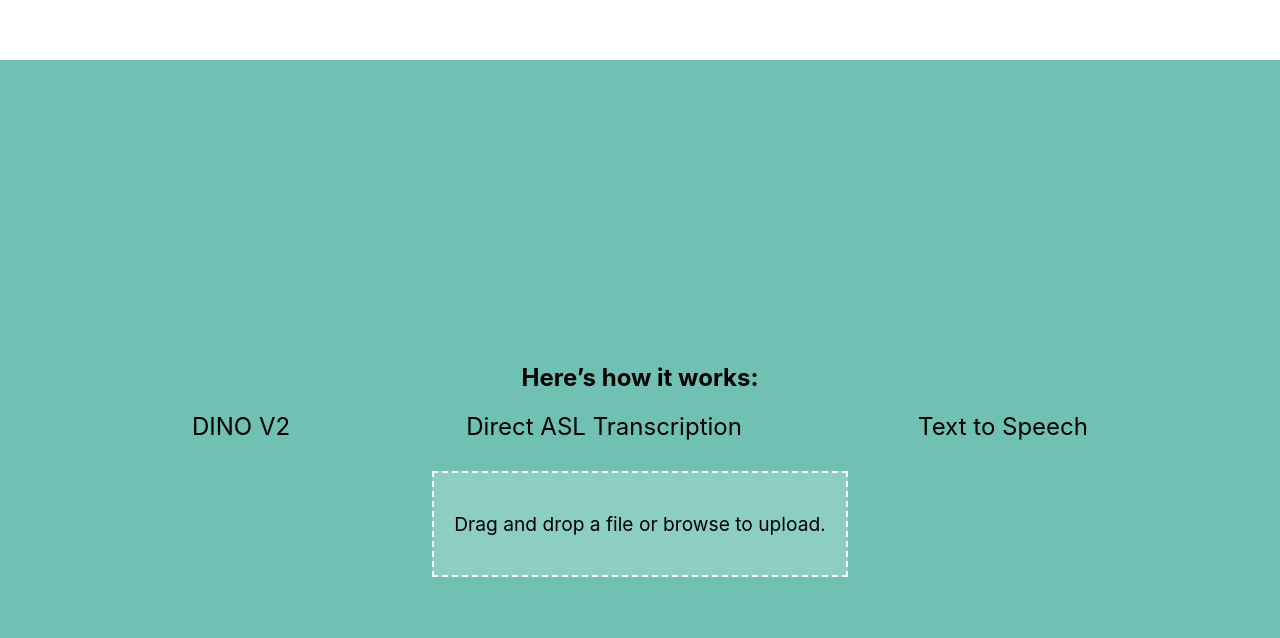
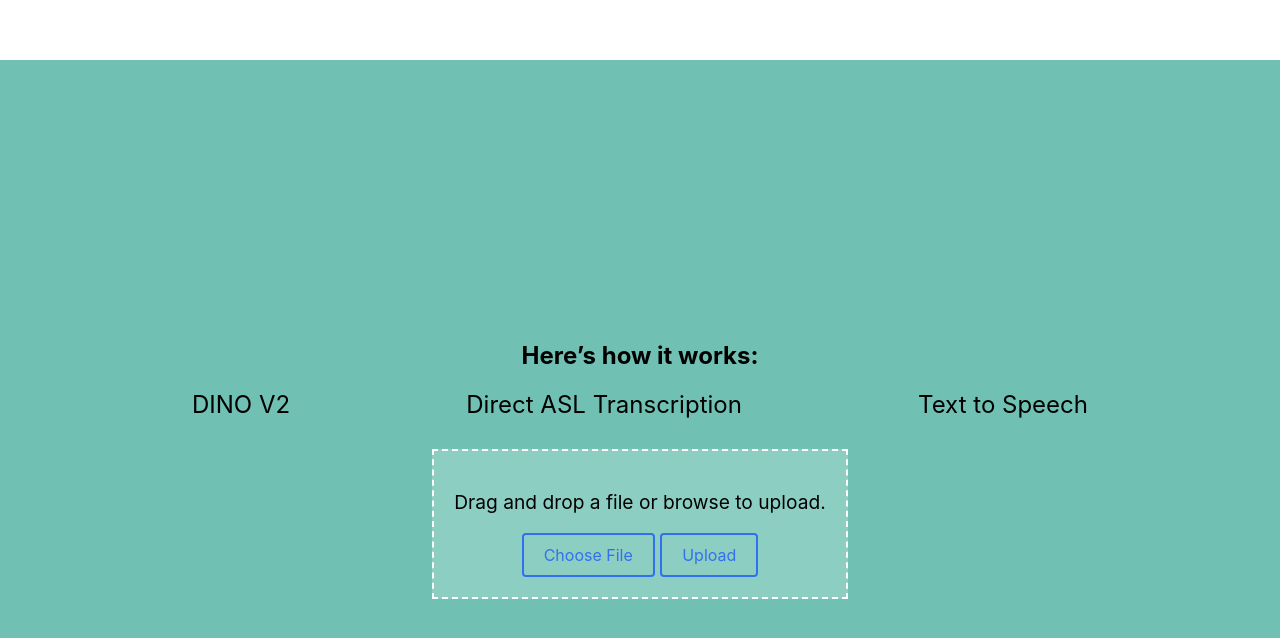
Before and after one commit to D-BX/HackTidal-ASL, a React (Create React App) app: page / in a window 1280 px wide. Shown: the part 1500-2138 px from the top of the page. Built offline with nearby package versions, Linux system fonts and the light colour scheme.

Commit message:
file upload system

```diff
--- a/src/App.css
+++ b/src/App.css
@@ -137,3 +137,30 @@ body, html {
     transform: translateY(0);
   }
 }
+
+.minimal-button {
+  background-color: transparent;
+  border: 2px solid #3171F0;
+  color: #3171F0;
+  padding: 10px 20px;
+  font-size: 16px;
+  font-family: 'Inter', sans-serif;
+  border-radius: 4px;
+  cursor: pointer;
+  transition: background-color 0.3s, color 0.3s, border-color 0.3s;
+}
+
+.minimal-button:hover {
+  background-color: #3171F0;
+  color: white;
+}
+
+.minimal-button:focus {
+  outline: none;
+  box-shadow: 0 0 0 3px rgba(49, 113, 240, 0.5);
+}
+
+.minimal-button:active {
+  background-color: #255ab2;
+  border-color: #255ab2;
+}
--- a/src/App.js
+++ b/src/App.js
@@ -2,8 +2,24 @@ import React, { useState } from 'react';
 import './App.css';
 
   function App() {
+    const [selectedFile, setSelectedFile] = useState(null);
 
-    const [selectedFile, setSelectedFile] = useState(null);
+    const handleFileChange = (event) => {
+      setSelectedFile(event.target.files[0]);
+    };
+
+    const handleSubmit = () => {
+      if (selectedFile) {
+        console.log("File selected:", selectedFile.name);
+        // thomas upload from here big dawg
+      } else {
+        console.log("No file selected");
+      }
+    };
+
+    const triggerFileInput = () => {
+      document.getElementById('file-input').click();
+    };
 
     return (
       <div className="App">
@@ -39,6 +55,10 @@ import './App.css';
           </div>
           <div className="file-upload">
             <p>Drag and drop a file or browse to upload.</p>
+            <input id="file-input" type="file" onChange={handleFileChange} style={{ display: 'none' }} />
+
+            <button className="minimal-button" onClick={triggerFileInput}>Choose File</button>            {selectedFile && <p>Selected file: {selectedFile.name}</p>}
+            <button className="minimal-button" onClick={handleSubmit}>Upload</button>
           </div>
         </div>
       </div>
```
